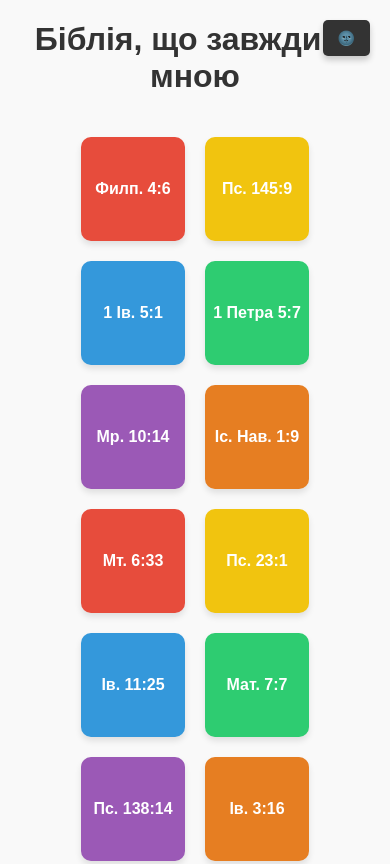
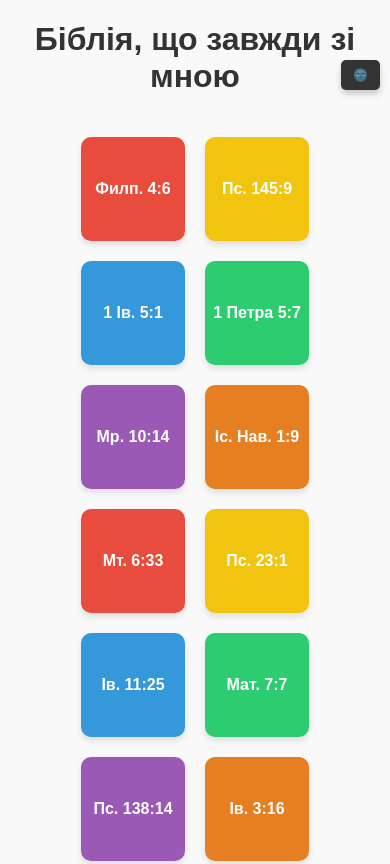
Before and after one commit to Scherbyna/BibleWithMe, a plain HTML site: page Level 1/Bible_Audio_Player.html in a window 390 px wide. Shown: the top 864 px of the page. Drawn offline with Linux system fonts and the light colour scheme.

Commit message:
Update Mobile Dark Mode Bible_Audio_Player.html

```diff
--- a/Level 1/Bible_Audio_Player.html
+++ b/Level 1/Bible_Audio_Player.html
@@ -97,6 +97,17 @@
             box-shadow: 0 4px 6px rgba(0, 0, 0, 0.2);
             transition: background-color 0.3s, color 0.3s;
         }
+
+        /* Для мобільних пристроїв (ширина екрану менше 768px) */
+        @media (max-width: 768px) {
+            .dark-mode-toggle {
+                top: 60px; /* Зрушити кнопку нижче */
+                right: 10px; /* Ближче до краю */
+                font-size: 12px; /* Зменшений розмір тексту */
+                padding: 8px 12px; /* Менший розмір кнопки */
+            }
+        }
+
         .dark-mode-toggle:hover {
             background-color: #555;
         }
```
